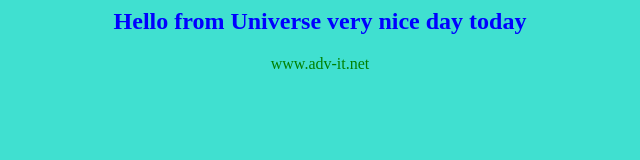
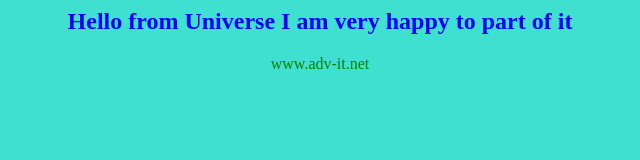
Before and after one commit to Vahech/testjenkins, a plain HTML site: page index.html in a window 1280 px wide. Shown: the whole page, without its empty margins (320-960 px from the left). Drawn offline with Linux system fonts and the light colour scheme.

Commit message:
new file

```diff
--- a/index.html
+++ b/index.html
@@ -1,7 +1,7 @@
 <html>
 <body bgcolor=Turquoise>
 <center>
-<h2><font color=blue>Hello from Universe very nice day today</font></h2>
+<h2><font color=blue>Hello from Universe I am very happy to part of it</font></h2>
 
 <font color=green>www.adv-it.net</font>
 </center>
```
